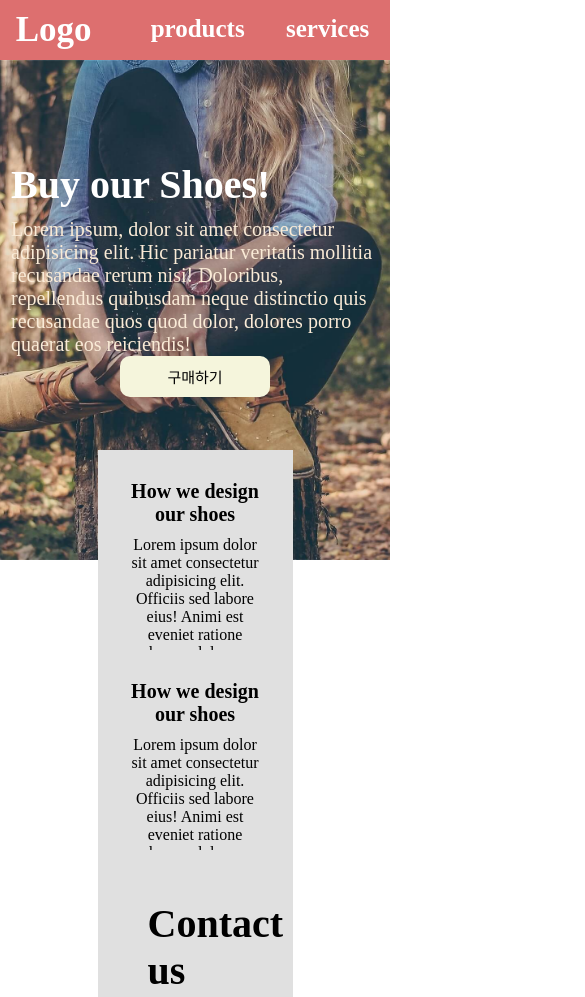
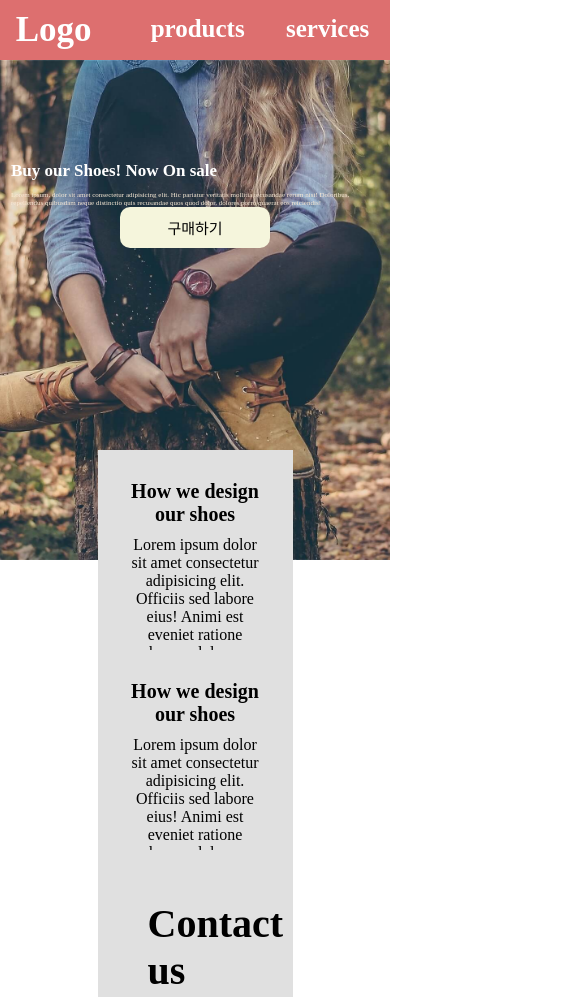
Before and after one commit to ChanghyeonO/HTML-CSS-TEST, a plain HTML site: page layout2.html in a window 390 px wide. Shown: the top 997 px of the page, 585 px wide, since content can reach past the window. Drawn offline with Linux system fonts and the light colour scheme.

Commit message:
미디어쿼리 반응형 예시 추가

```diff
--- a/css/layout2.css
+++ b/css/layout2.css
@@ -51,14 +51,14 @@
 
 .main-title {
 	color: white;
-	font-size: 40px;
+	font-size: 50px;
 	margin: 100px 10px 0 10px;
 }
 
 .sales-ment {
 	color: antiquewhite;
 	margin: 0 10px 0 10px;
-	font-size: 20px;
+	font-size: 25px;
 	padding-top: 10px;
 }
 
@@ -120,7 +120,7 @@
 .submit-box {
 	position: absolute;
 	width: 50%;
-	height: 500px;
+	height: 700px;
 	top: 850px;
 	left: 0;
 	right: 0;
@@ -144,13 +144,12 @@
 
 .first-name-line {
 	position: relative;
-	width: 49.5%;
+	width: 50%;
 	display: inline-block;
 }
 
 .last-name-line {
 	position: relative;
-	right: 0%;
 	width: 50%;
 	display: inline-block;
 }
@@ -195,8 +194,7 @@
 }
 
 .submit-button {
-	position: relative;
-	left: 70%;
+	margin-left: 480px;
 	width: 100px;
 	height: 30px;
 	border-radius: 5px;
@@ -206,3 +204,28 @@
 	font-weight: bold;
 	cursor: pointer;
 }
+
+@media screen and (max-width: 1200px) {
+	.main-title {
+		font-size: 30px;
+	}
+	.sales-ment {
+		font-size: 15px;
+	}
+}
+@media screen and (max-width: 768px) {
+	.main-title {
+		font-size: 20px;
+	}
+	.sales-ment {
+		font-size: 10px;
+	}
+}
+@media screen and (max-width: 576px) {
+	.main-title {
+		font-size: 17px;
+	}
+	.sales-ment {
+		font-size: 7px;
+	}
+} ;
--- a/layout2.html
+++ b/layout2.html
@@ -16,8 +16,10 @@
         <div class="flex-item products">products</div>
         <div class="flex-item service">services</div>
     </nav>
+
+
     <div class="main-background">
-        <h4 class="main-title">Buy our Shoes!</h4>
+        <h4 class="main-title">Buy our Shoes! Now On sale</h4>
         <p class="sales-ment">Lorem ipsum, dolor sit amet consectetur adipisicing elit. Hic pariatur veritatis mollitia
             recusandae rerum
             nisi! Doloribus, repellendus quibusdam neque distinctio quis recusandae quos quod dolor, dolores porro
```
